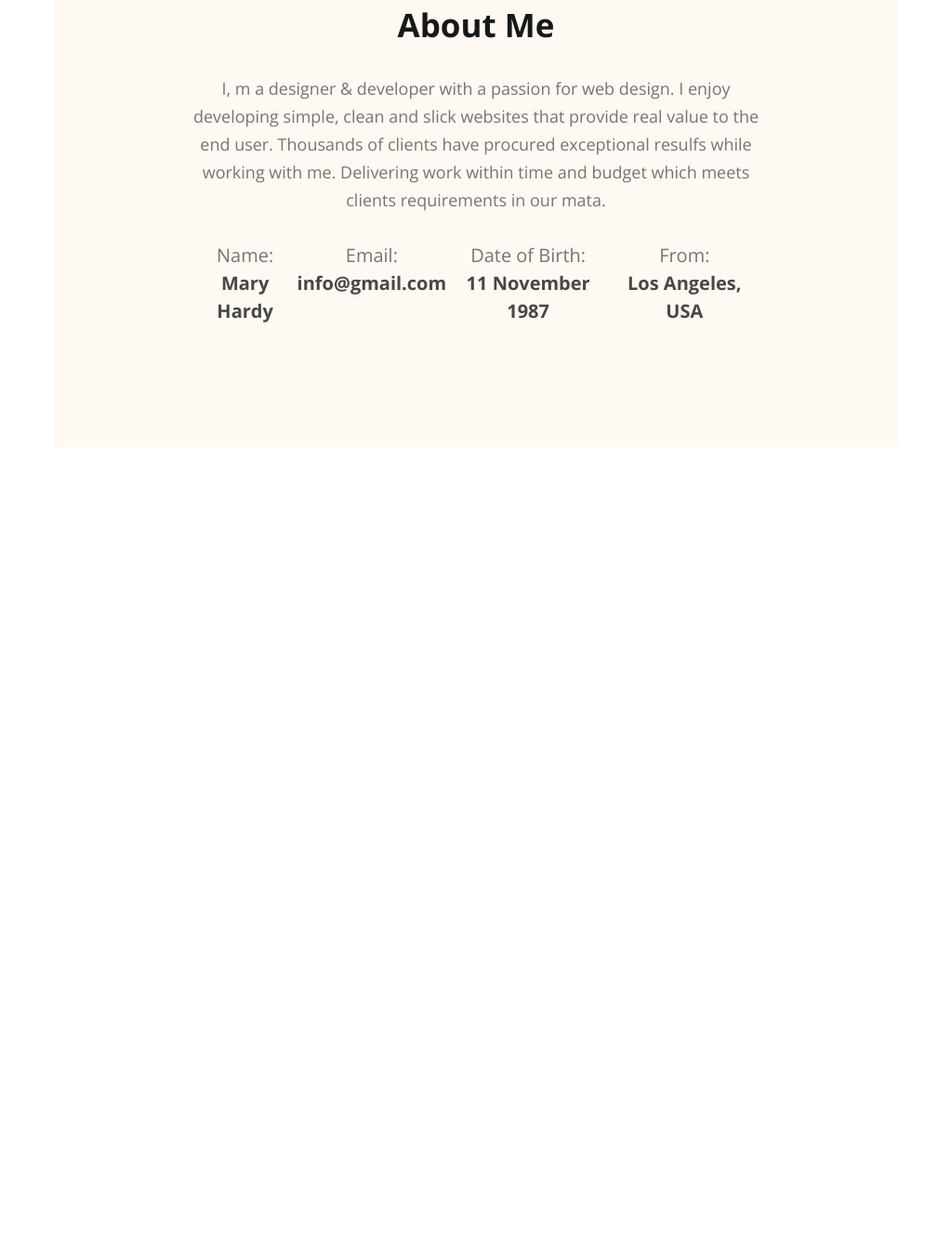
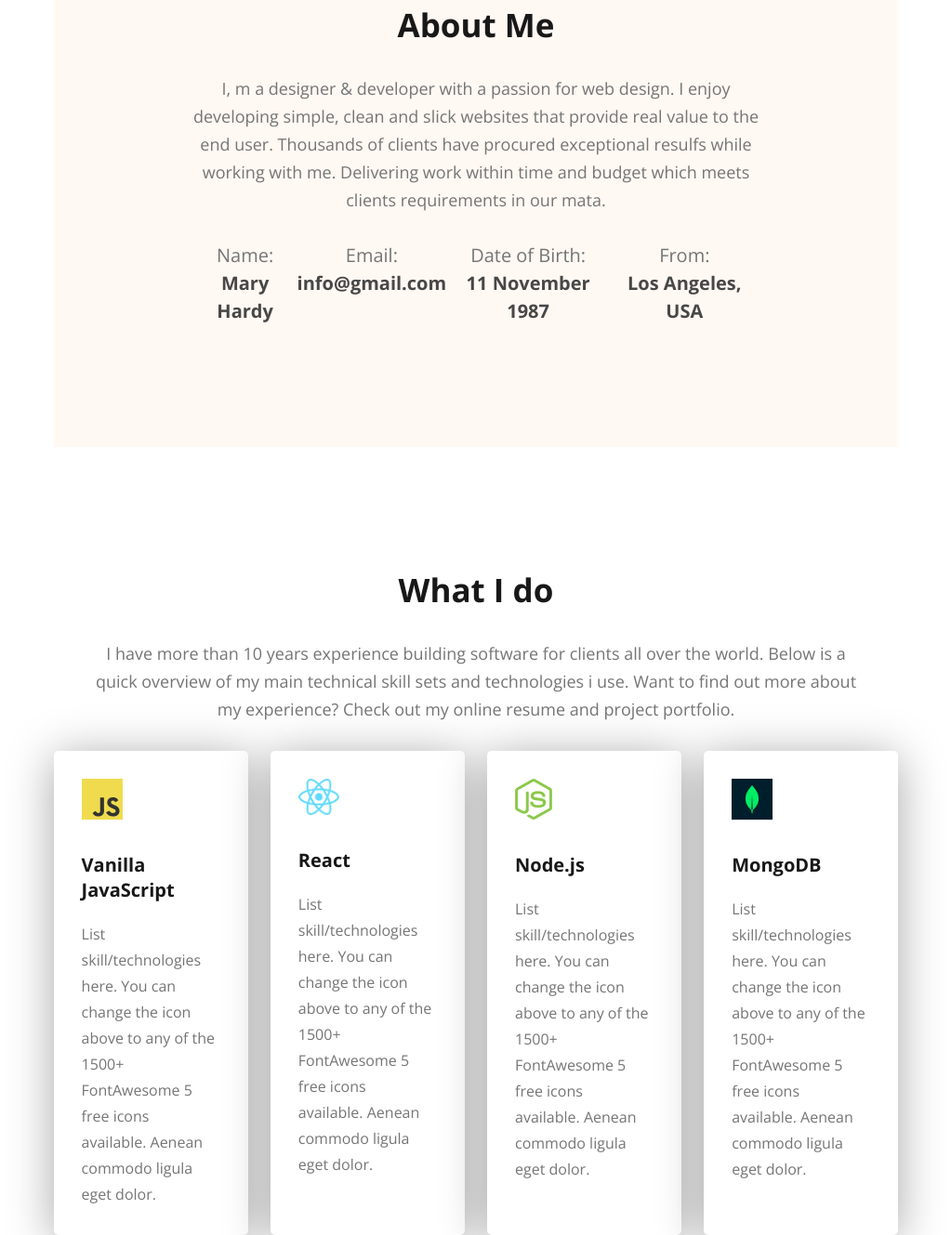
Before and after one commit to Ratul-Talukder/first-portfolio-website, a plain HTML site: page index.html in a window 1280 px wide. Shown: the part 1091-2420 px from the top of the page at 93% size, without its empty margins (128-1151 px from the left). Before the commit the page ends 1572 px from the top, so only its background shows below. Drawn offline with nearby package versions, Linux system fonts and the light colour scheme.

Commit message:
skill section added

```diff
--- a/index.html
+++ b/index.html
@@ -87,5 +87,54 @@
 
         </div>
     </section>
+
+    <section class="skills">
+        <div class="skill-container">
+
+            <div class="section-content">
+
+                <div class="section-heading">
+                    <h2>What I do</h2>
+                    <p>I have more than 10 years experience building software for clients all over the world. Below is a quick overview of my main technical skill sets and technologies i use. Want to find out more about my experience? Check out my online resume and project portfolio.</p>
+                </div>
+
+                <div class="skills-info">
+                    <div class="skill-card">
+                        <img src="images/icons/js.png" alt="">
+                        <div class="card-content">
+                            <h3>Vanilla JavaScript</h3>
+                            <p>List skill/technologies here. You can change the icon above to any of the 1500+ FontAwesome 5 free icons available. Aenean commodo ligula eget dolor.</p>
+                        </div>
+
+                    </div>
+                    <div class="skill-card">
+                        <img src="images/icons/react.png" alt="">
+                        <div class="card-content">
+                            <h3>React</h3>
+                            <p>List skill/technologies here. You can change the icon above to any of the 1500+ FontAwesome 5 free icons available. Aenean commodo ligula eget dolor.</p>
+                        </div>
+
+                    </div>
+                    <div class="skill-card">
+                        <img src="images/icons/nodejs.png" alt="">
+                        <div class="card-content">
+                            <h3>Node.js</h3>
+                            <p>List skill/technologies here. You can change the icon above to any of the 1500+ FontAwesome 5 free icons available. Aenean commodo ligula eget dolor.</p>
+                        </div>
+
+                    </div>
+                    <div class="skill-card">
+                        <img src="images/icons/mongo.png" alt="">
+                        <div class="card-content">
+                            <h3>MongoDB</h3>
+                            <p>List skill/technologies here. You can change the icon above to any of the 1500+ FontAwesome 5 free icons available. Aenean commodo ligula eget dolor.</p>
+                        </div>
+
+                    </div>
+                </div>
+            </div>
+        </div>
+
+    </section>
 </body>
 </html>
--- a/styles/style.css
+++ b/styles/style.css
@@ -120,6 +120,9 @@
   text-align: center;
 }
 .section-heading {
+  max-width: 827px;
+  margin: 0px auto;
+  text-align: center;
   margin-bottom: 30px;
 }
 .section-heading h2 {
@@ -156,6 +159,57 @@
   line-height: 30px;
 
 }
+
+.skills {
+  padding-top: 130px;
+}
+.skill-container{
+  width: 71%;
+  max-width: 1140px;
+  margin: 0px auto;
+  /* text-align: center; */
+}
+.skills-info{
+  display: flex;
+  gap: 24px;
+}
+.skill-card{
+  background-color: #FFFFFF;
+  border-radius: 5px;
+  /* border: 1px solid red; */
+  max-width: 267px;
+  box-shadow: 0 6px 50px 0 #0000005a;
+}
+.skill-card img{
+  margin: 30px 0 30px 30px;
+  max-width: 44px;
+  /* margin-top: 30px;
+  margin-left: 30px;
+  margin-bottom: 30px; */
+
+}
+.card-content{
+  margin: 0 33px 30px 30px;
+}
+.card-content h3{
+  margin-bottom: 20px;
+  font-size: 20px;
+  font-weight: 700;
+  color: #181818;
+}
+.card-content p{
+  font-size: 16px;
+  line-height: 28px;
+  color: #757575;
+}
+/* .section-heading {
+  padding: 0 157px 50px 156px;
+} */
+/* .section-heading{
+  max-width: 827px;
+  margin: 0px auto;
+  text-align: center;
+} */
 /* .menu li {
   list-style: none;
 
```
